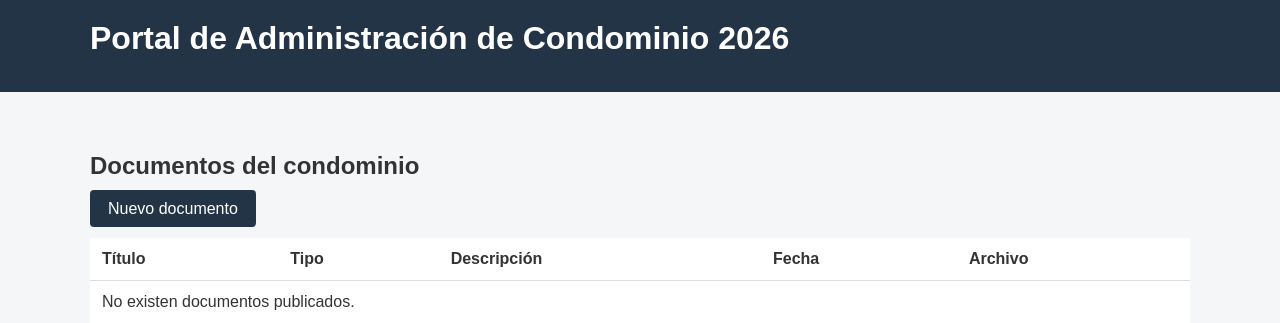
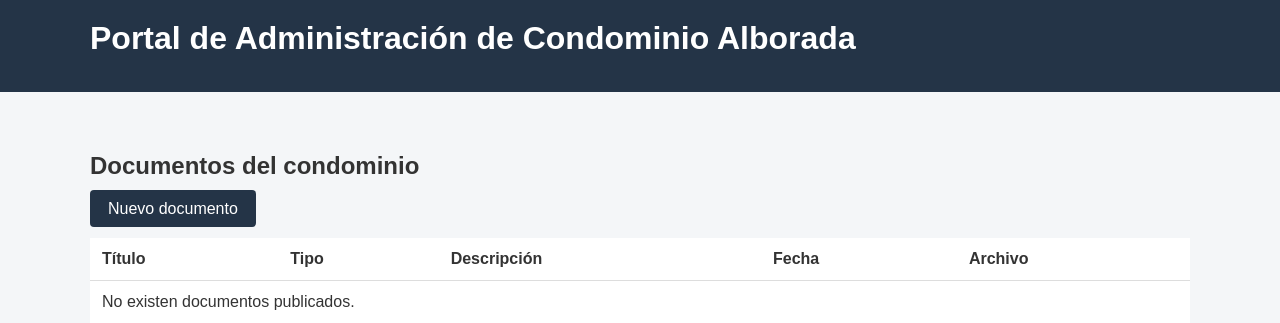
Before and after one commit to psotoc2021/condominio-api, a Django app: template portal/templates/portal/documentos.html in a window 1280 px wide. Shown: the top 323 px of the page. Run offline with Django 3.2, Linux system fonts and the light colour scheme; the template is opened without the code that fills it, so the values that code supplies are empty.

Commit message:
feat: update portal title to Alborada

```diff
--- a/portal/templates/portal/base.html
+++ b/portal/templates/portal/base.html
@@ -11,7 +11,7 @@
 
 <header>
     <div class="contenedor">
-        <h1>Portal de Administración de Condominio 2026</h1>
+        <h1>Portal de Administración de Condominio Alborada</h1>
 
         {% if user.is_authenticated %}
         <nav>
```
